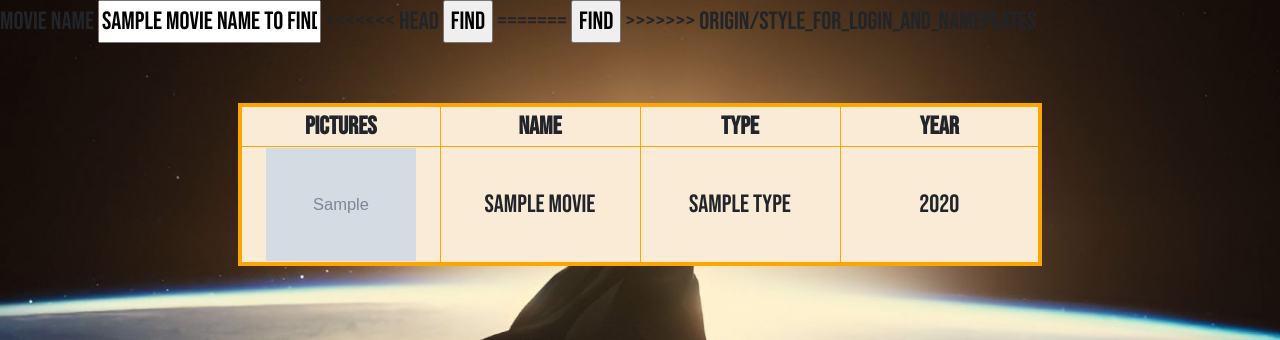
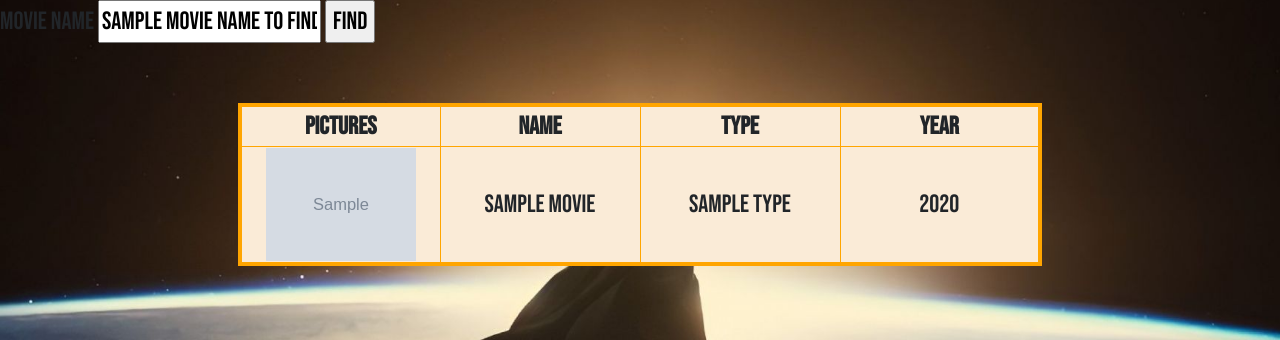
Before and after one commit to ozahirnyi/movie_finder, a Django app: template movie_finder/finder/templates/finder/index.html in a window 1280 px wide. Shown: the part 122-462 px from the top of the page. Run offline with Django 3.2, Linux system fonts and the light colour scheme; the template is opened without the code that fills it: most values are stand-ins (such as "Sample title", 1, 10 or a date in 2020); grey boxes marked "Sample" are stand-in pictures; some libraries are stand-ins or nearby versions; some web fonts are replaced.

Commit message:
fix conflicts

```diff
--- a/movie_finder/finder/templates/finder/index.html
+++ b/movie_finder/finder/templates/finder/index.html
@@ -8,11 +8,7 @@
         {% csrf_token %}
         <label for="movie_name_to_find">Movie name</label>
         <input id="movie_name_to_find" type="text" name="movie_name_to_find" value="{{ movie_name_to_find }}">
-<<<<<<< HEAD
-        <input class="" type="submit" value="find"/>
-=======
-        <input class="find"type="submit" value="find"/>
->>>>>>> origin/style_for_login_and_nameplates
+        <input class="find" type="submit" value="find"/>
     </form>
     <table>
         <tr>
```
